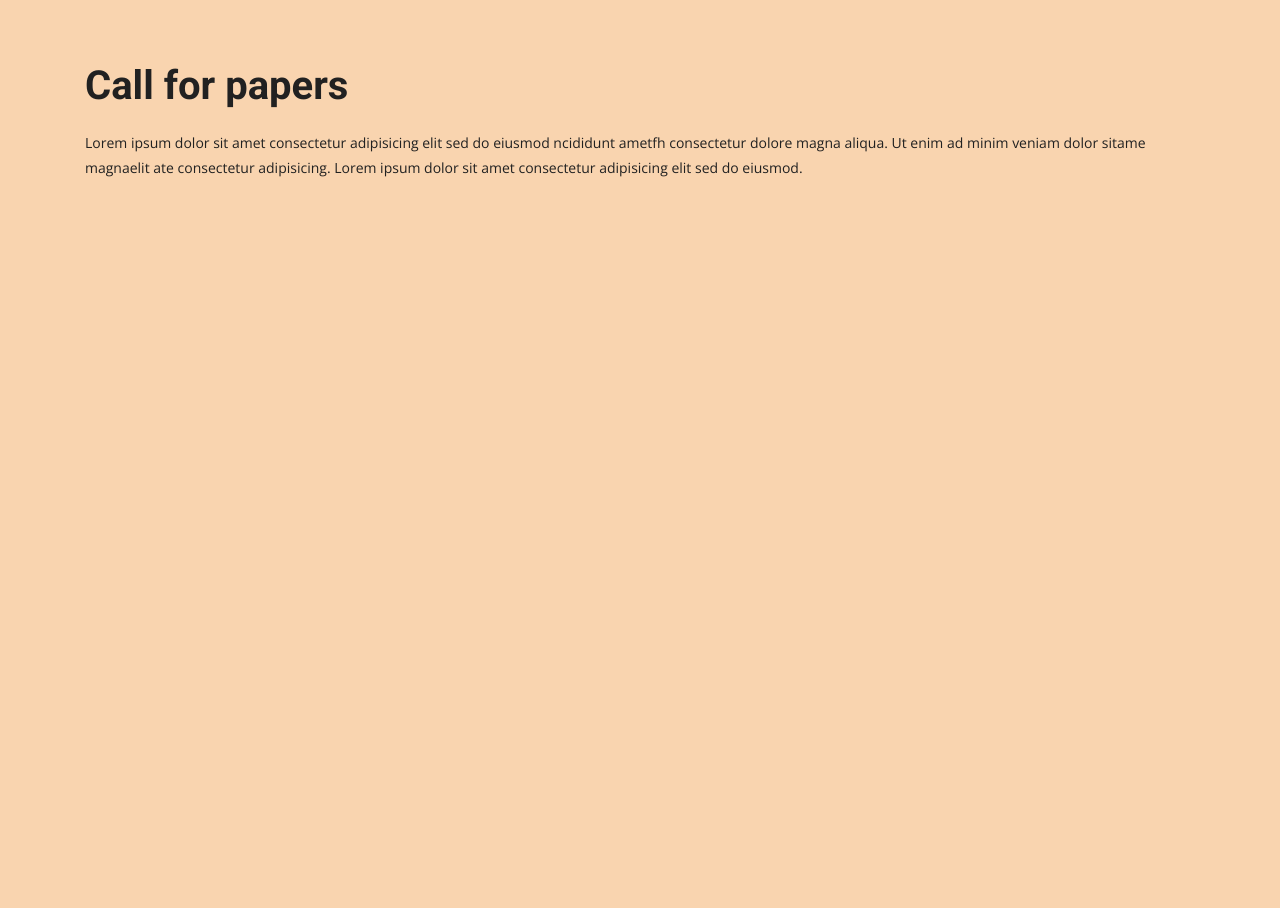
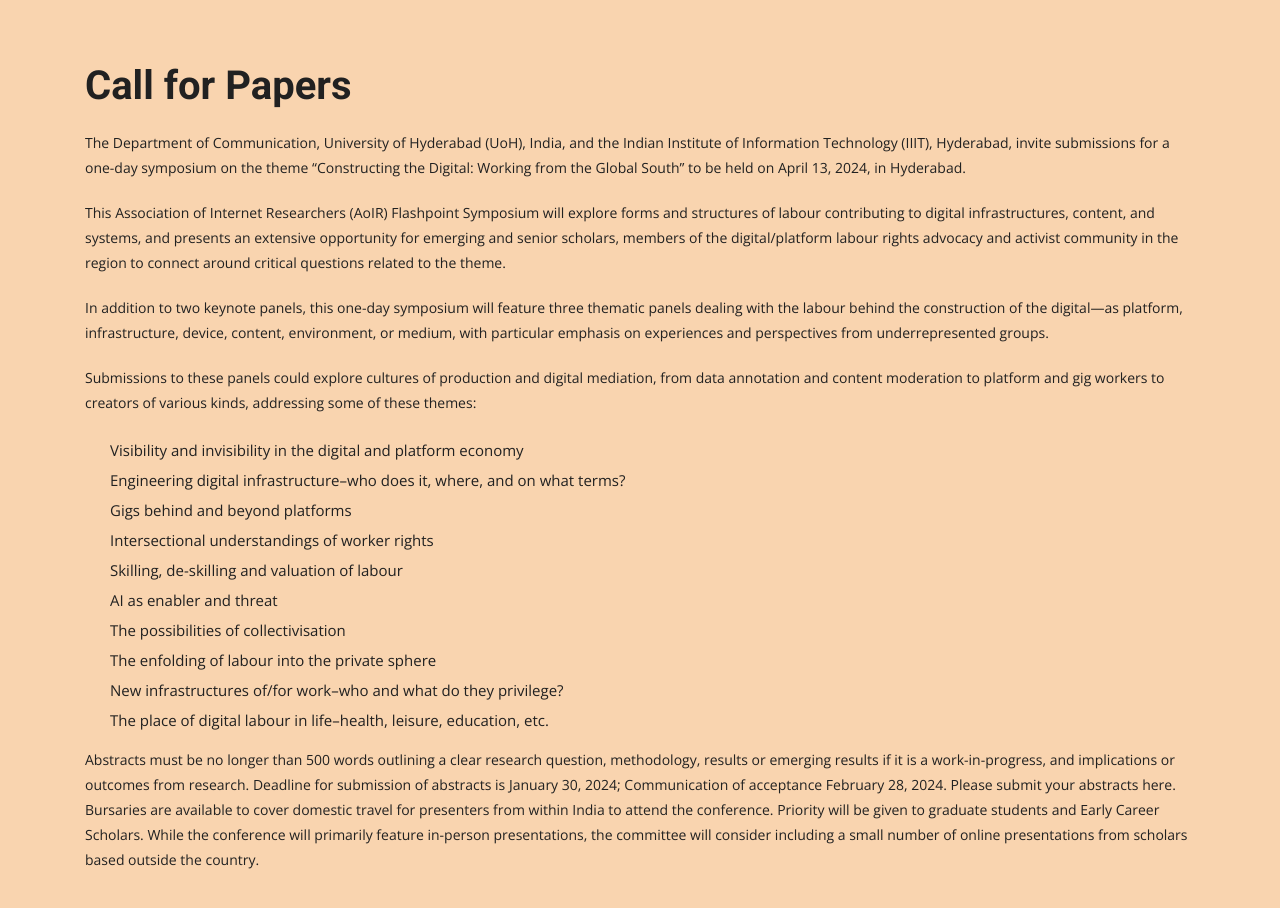
Before and after one commit to aoirhyd2024/aoirhyd2024, a website: page index.html in a window 1280 px wide. Shown: the part 900-1808 px from the top of the page. Before the commit the page ends 1160 px from the top, so only its background shows below. Drawn offline with nearby package versions, Linux system fonts and the light colour scheme; files whose address does not match are found by name.

Commit message:
CFP content

```diff
--- a/index.html
+++ b/index.html
@@ -173,38 +173,81 @@
     <section id="cfp" class="section-padding">
       <div class="container">
         <div class="row">
-          <!-- <div class="col-lg-6 col-md-12 col-xs-12">
-            <div class="img-thumb">
-              <img class="img-fluid" src="assets/img/about/img1.png" alt="">
-            </div>
-          </div> -->
           <div class="col-md-12 col-xs-12">
             <div class="about-content">
               <div>
                 <div class="about-text">
-                  <h2>Call for papers</h2>
+                  <h2>Call for Papers</h2>
                   <p>
-                    Lorem ipsum dolor sit amet consectetur adipisicing elit sed
-                    do eiusmod ncididunt ametfh consectetur dolore magna aliqua.
-                    Ut enim ad minim veniam dolor sitame magnaelit ate
-                    consectetur adipisicing. Lorem ipsum dolor sit amet
-                    consectetur adipisicing elit sed do eiusmod.
+                    The Department of Communication, University of Hyderabad
+                    (UoH), India, and the Indian Institute of Information
+                    Technology (IIIT), Hyderabad, invite submissions for a
+                    one-day symposium on the theme “Constructing the Digital:
+                    Working from the Global South” to be held on April 13, 2024,
+                    in Hyderabad.
+                  </p>
+                  <p>
+                    This Association of Internet Researchers (AoIR) Flashpoint
+                    Symposium will explore forms and structures of labour
+                    contributing to digital infrastructures, content, and
+                    systems, and presents an extensive opportunity for emerging
+                    and senior scholars, members of the digital/platform labour
+                    rights advocacy and activist community in the region to
+                    connect around critical questions related to the theme.
+                  </p>
+                  <p>
+                    In addition to two keynote panels, this one-day symposium
+                    will feature three thematic panels dealing with the labour
+                    behind the construction of the digital—as platform,
+                    infrastructure, device, content, environment, or medium,
+                    with particular emphasis on experiences and perspectives
+                    from underrepresented groups.
+                  </p>
+                  <p>
+                    Submissions to these panels could explore cultures of
+                    production and digital mediation, from data annotation and
+                    content moderation to platform and gig workers to creators
+                    of various kinds, addressing some of these themes:
+                  </p>
+
+                  <p>
+                    <ul>
+                        <li>Visibility and invisibility in the digital and platform economy</li>
+                        <li>Engineering digital infrastructure–who does it, where, and on what terms?</li>
+                        <li>Gigs behind and beyond platforms</li>
+                        <li>Intersectional understandings of worker rights</li>
+                        <li>Skilling, de-skilling and valuation of labour</li>
+                        <li>AI as enabler and threat</li>
+                        <li>The possibilities of collectivisation</li>
+                        <li>The enfolding of labour into the private sphere</li>
+                        <li>New infrastructures of/for work–who and what do they privilege?</li>
+                        <li>The place of digital labour in life–health, leisure, education, etc.</li>
+                    </ul>
+                </p>
+
+                  <p>
+                    Abstracts must be no longer than 500 words outlining a clear
+                    research question, methodology, results or emerging results
+                    if it is a work-in-progress, and implications or outcomes
+                    from research. Deadline for submission of abstracts is
+                    January 30, 2024; Communication of acceptance February 28,
+                    2024. Please submit your abstracts here. Bursaries are
+                    available to cover domestic travel for presenters from
+                    within India to attend the conference. Priority will be
+                    given to graduate students and Early Career Scholars. While
+                    the conference will primarily feature in-person
+                    presentations, the committee will consider including a small
+                    number of online presentations from scholars based outside
+                    the country.
                   </p>
                 </div>
-                <!-- <ul class="stylish-list mb-3">
-                  <li><i class="lni-check-mark-circle"></i>Networking Sessions</li>
-                  <li><i class="lni-check-mark-circle"></i>Meet New Professional Faces</li>
-                  <li><i class="lni-check-mark-circle"></i>Get Inspired by Amazing Speakers</li>
-                  <li><i class="lni-check-mark-circle"></i>Lorem ipsum dolor sit ameterib</li>
-                  <li><i class="lni-check-mark-circle"></i>Lorem ipsum dolor sit ameterib quodsi</li>
-                </ul>
-                <a class="btn btn-common" href="#">Learn More</a> -->
               </div>
             </div>
           </div>
         </div>
       </div>
     </section>
+
     <!-- About Section End -->
 
     <!-- Go to Top Link -->
```
